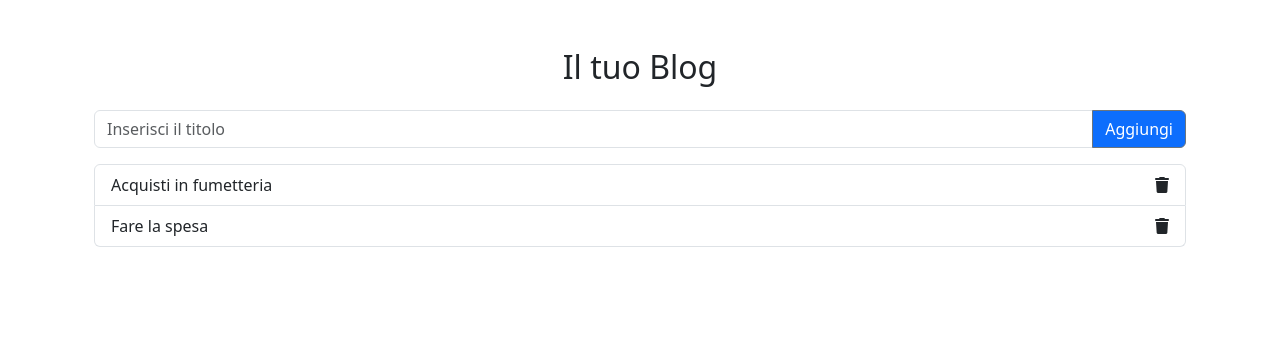
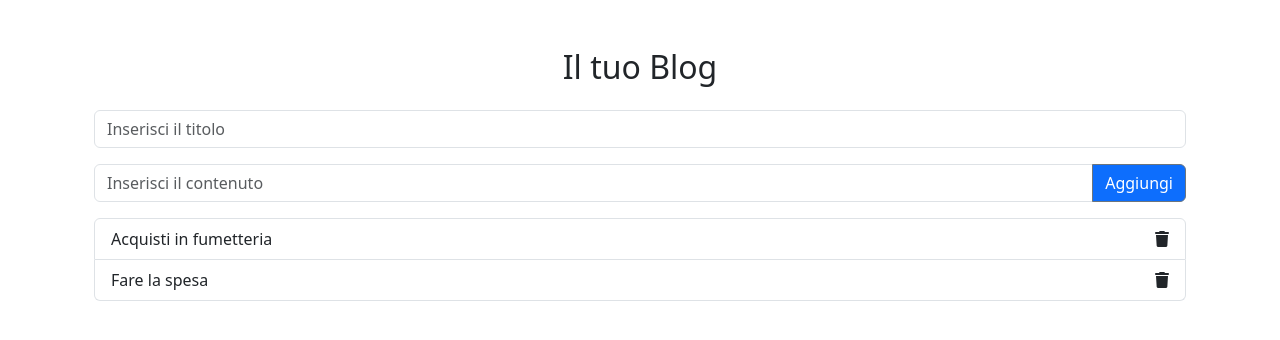
Before and after one commit to luigi-giordano/react-form-multifield, a React (Vite) app: page / in a window 1280 px wide. Shown: the top 340 px of the page. Built offline with nearby package versions, Linux system fonts and the light colour scheme.

Commit message:
create new input for all properties

```diff
--- a/src/components/ArticleList.jsx
+++ b/src/components/ArticleList.jsx
@@ -67,6 +67,18 @@ const ArticleList = () => {
             onChange={(e) => setNewTodo({ ...newTodo, title: e.target.value })}
             placeholder="Inserisci il titolo"
           />
+        </div>
+
+        <div className="input-group mb-3">
+          <input
+            type="text"
+            className="form-control"
+            value={newTodo.content}
+            onChange={(e) => setNewTodo({ ...newTodo, content: e.target.value })}
+            placeholder="Inserisci il contenuto"
+          />
+
+
           <button className="btn btn-outline-secondary btn-primary text-white" type="submit">
             Aggiungi
           </button>
@@ -85,6 +97,7 @@ const ArticleList = () => {
           </li>
         ))}
       </ul>
+
     </div>
   )
 }
```
